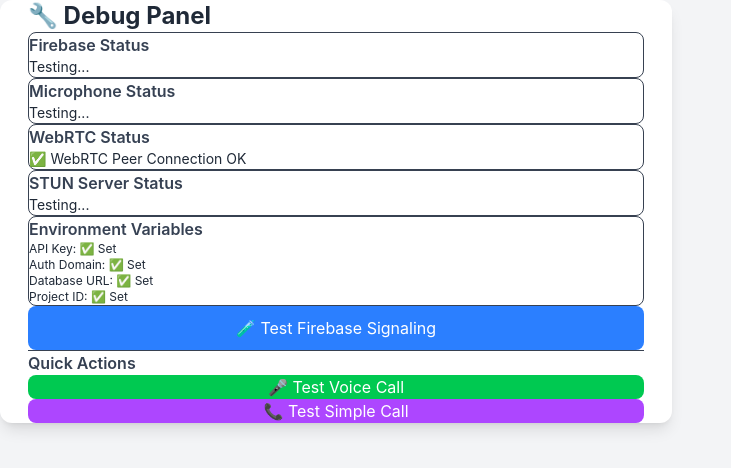
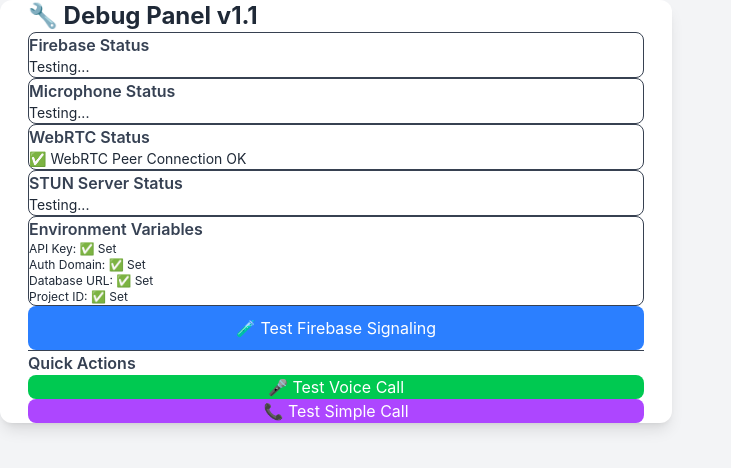
Before and after one commit to deathbok/konusmak-ister-misin, a Next.js app: page /debug in a window 1280 px wide. Shown: the top 468 px of the page, without its empty margins (0-731 px from the left). Built offline with nearby package versions, Linux system fonts and the light colour scheme; no server answers.

Commit message:
Debug panel versiyonu güncellendi - deploy trigger

```diff
--- a/src/app/debug/page.tsx
+++ b/src/app/debug/page.tsx
@@ -109,7 +109,7 @@
   return (
     <div className="min-h-screen bg-gray-100 p-4">
       <div className="max-w-2xl mx-auto bg-white rounded-xl shadow-lg p-6">
-        <h1 className="text-2xl font-bold text-gray-800 mb-6">🔧 Debug Panel</h1>
+        <h1 className="text-2xl font-bold text-gray-800 mb-6">🔧 Debug Panel v1.1</h1>
 
         <div className="space-y-4">
           <div className="p-4 border rounded-lg">
```
